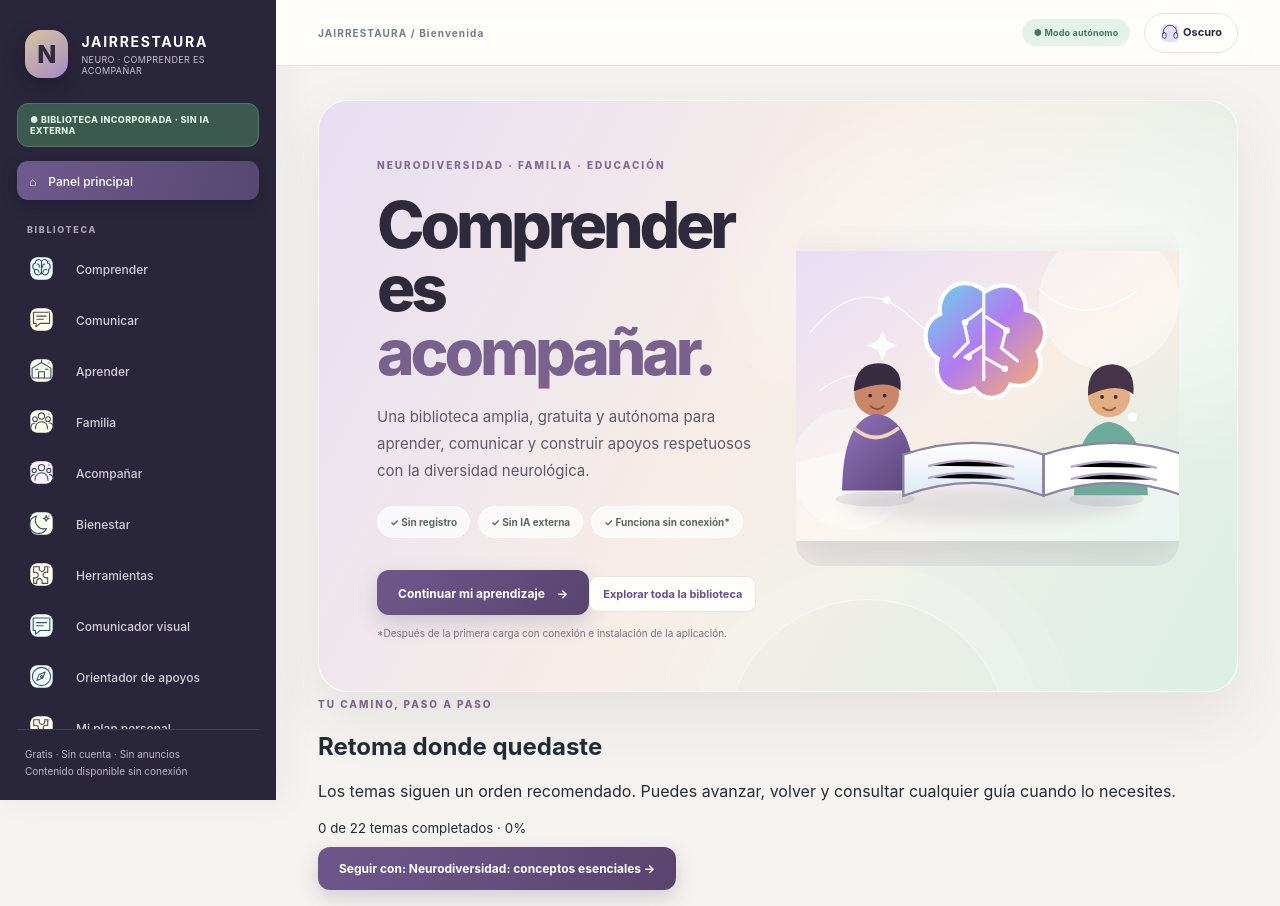
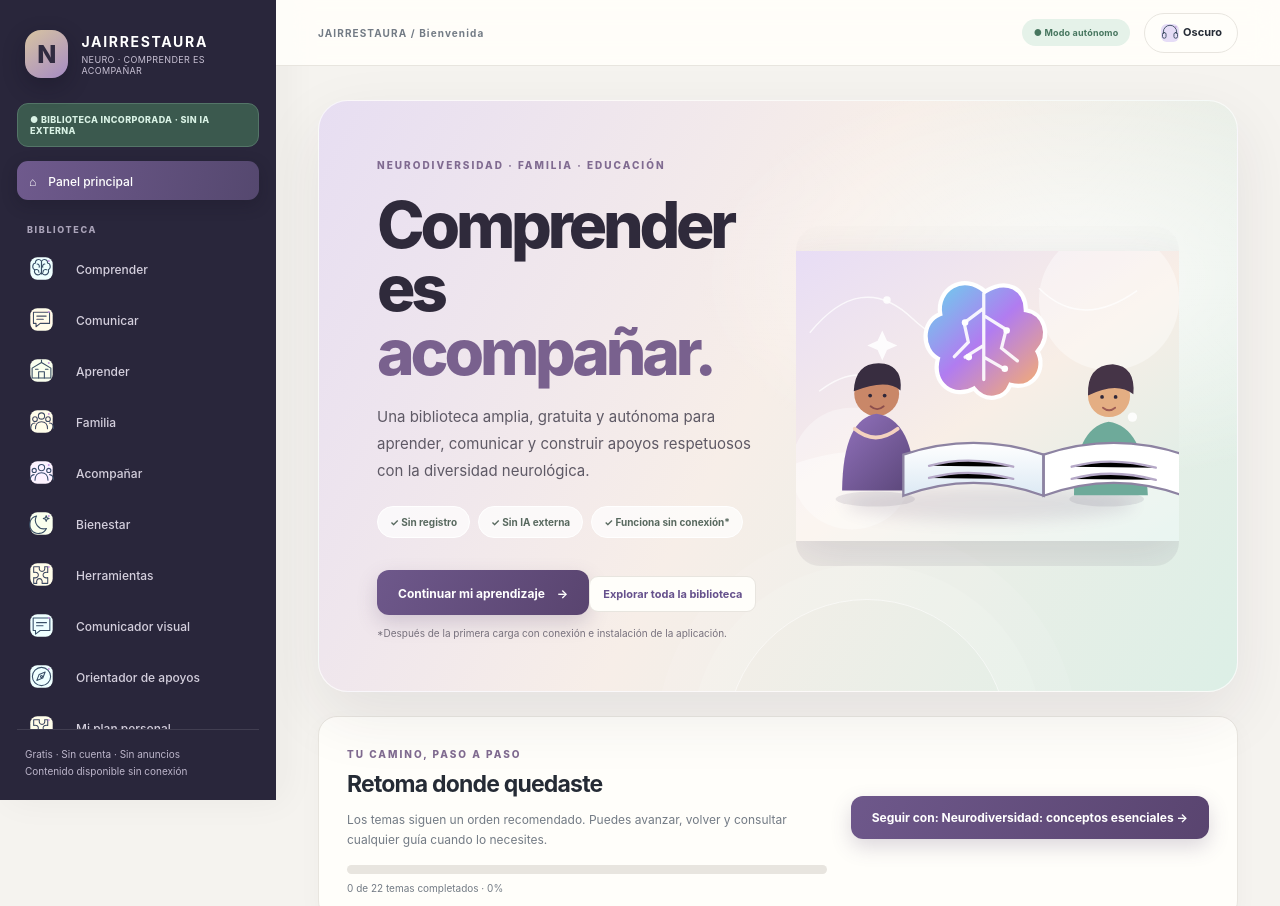
Before and after one commit to jairdiosdeher-collab/jairrestaura-neuro, a React (Vite) app: page / in a window 1280 px wide. Shown: the top 906 px of the page. Built offline with nearby package versions, Linux system fonts and the light colour scheme.

Commit message:
Diseña paneles de continuidad y navegación de aprendizaje

```diff
--- a/src/styles.css
+++ b/src/styles.css
@@ -315,3 +315,20 @@ button:disabled{filter:saturate(.5)}
  .area-copy>span{font-size:9px}
 }
 @media(prefers-reduced-motion:reduce){html{scroll-behavior:auto}.comm-card,.stats div{transition:none}.comm-card:hover,.stats div:hover{transform:none}}
+
+
+/* Continuidad pedagógica: retomar, ubicarse y avanzar sin perder el hilo */
+.learning-resume,.path-navigation{display:flex;align-items:center;justify-content:space-between;gap:24px;padding:25px 28px;margin:24px 0 30px;border:1px solid var(--line);border-radius:19px;background:var(--surface);box-shadow:0 8px 24px #302a3b08}
+.learning-resume>div{flex:1;min-width:0}
+.learning-resume h2{font-size:23px;letter-spacing:-.035em;margin:8px 0}
+.learning-resume p,.path-navigation .muted{font-size:12px;line-height:1.7;color:var(--muted);max-width:700px}
+.learning-resume small{display:block;margin-top:8px;color:var(--muted);font-size:10px}
+.learning-progress{height:9px;width:100%;max-width:520px;background:var(--line);border-radius:20px;overflow:hidden;margin-top:14px}
+.learning-progress span{display:block;height:100%;border-radius:20px;background:linear-gradient(90deg,#6c568d,#79a891);transition:width .25s ease}
+.path-navigation{display:block;margin-top:28px}
+.path-meta{display:flex;align-items:center;justify-content:space-between;gap:12px;flex-wrap:wrap}
+.path-meta b{font-size:11px;color:var(--muted)}
+.path-actions{display:flex;align-items:center;justify-content:space-between;gap:12px;flex-wrap:wrap;margin-top:18px}
+.path-actions .primary,.learning-resume .primary{margin-top:0}
+.path-navigation .learning-progress{max-width:none}
+@media(max-width:700px){.learning-resume{align-items:stretch;flex-direction:column;padding:20px}.learning-resume .primary{width:100%}.path-navigation{padding:18px}.path-actions{align-items:stretch;flex-direction:column}.path-actions button{width:100%}}
```
